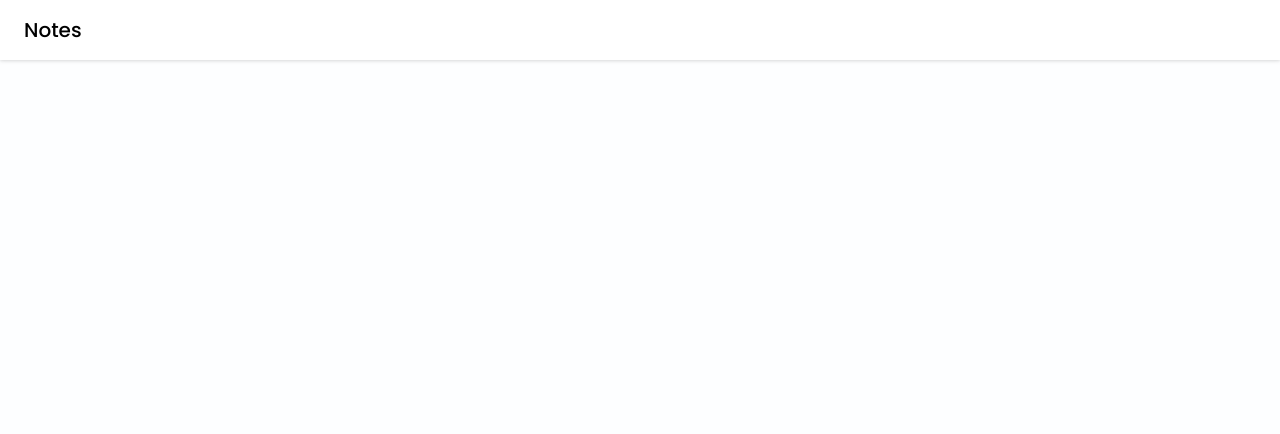
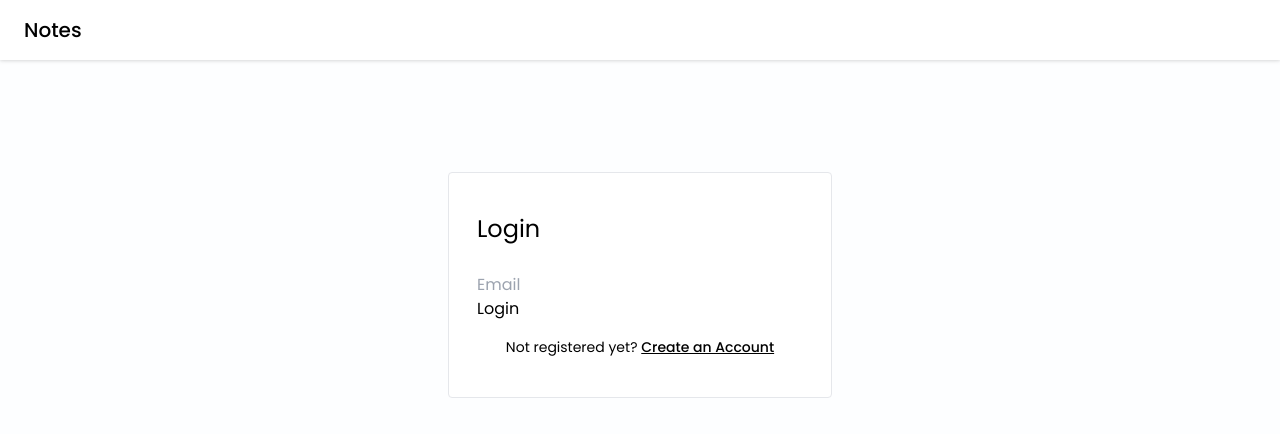
Before and after one commit to themistogenes/notes-app, a React (Vite) app in the folder frontend/: page /login in a window 1280 px wide. Shown: the top 434 px of the page. Built offline with nearby package versions, Linux system fonts and the light colour scheme.

Commit message:
login form

```diff
--- a/frontend/src/pages/Login/Login.jsx
+++ b/frontend/src/pages/Login/Login.jsx
@@ -1,10 +1,35 @@
 import React from 'react';
 import Navbar from '../../components/Navbar/Navbar';
+import { Link } from 'react-router-dom';
 
 const Login = () => {
   return (
     <>
       <Navbar />
+      <div className="flex items-center justify-center mt-28">
+        <div className="w-96 border rounded bg-white px-7 py-10">
+          <form
+            onSubmit={() => {}}
+          >
+            <h4 className="text-2xl mb-7">Login</h4>
+            <input
+              type="text"
+              placeholder="Email"
+              className="input-box"
+            />
+            <button type="submit" className="btn-primary">
+              Login
+            </button>
+            <p className="text-sm text-center mt-4">
+              Not registered yet?
+              {' '}
+              <Link to="/SignUp" className="font-medium text-primary underline">
+                Create an Account
+              </Link>
+            </p>
+          </form>
+        </div>
+      </div>
     </>
   )
 }
```
